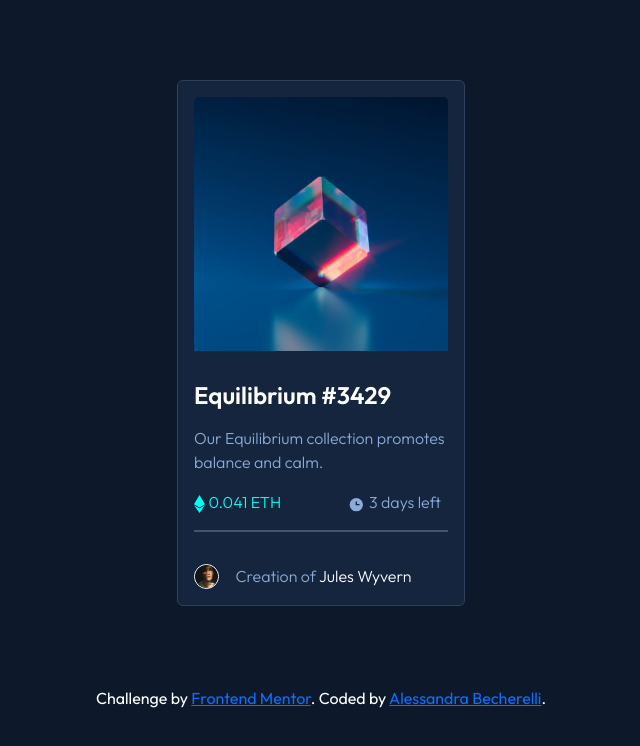
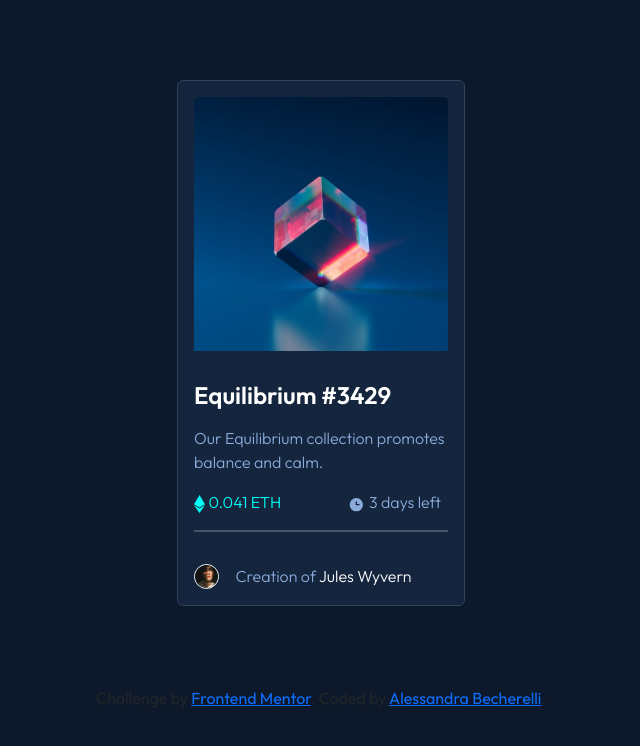
Before and after one commit to Ale-85/Nft-preview-card-component, a plain HTML site: page index.html in a window 1280 px wide. Shown: the whole page, without its empty margins (319-959 px from the left). Drawn offline with nearby package versions, Linux system fonts and the light colour scheme.

Commit message:
Update styles.css

```diff
--- a/styles.css
+++ b/styles.css
@@ -82,7 +82,3 @@ hr {
   color: hsl(178, 100%, 50%);
   cursor: pointer;
 }
-
-.attribution {
-  color: white;
-}
```
